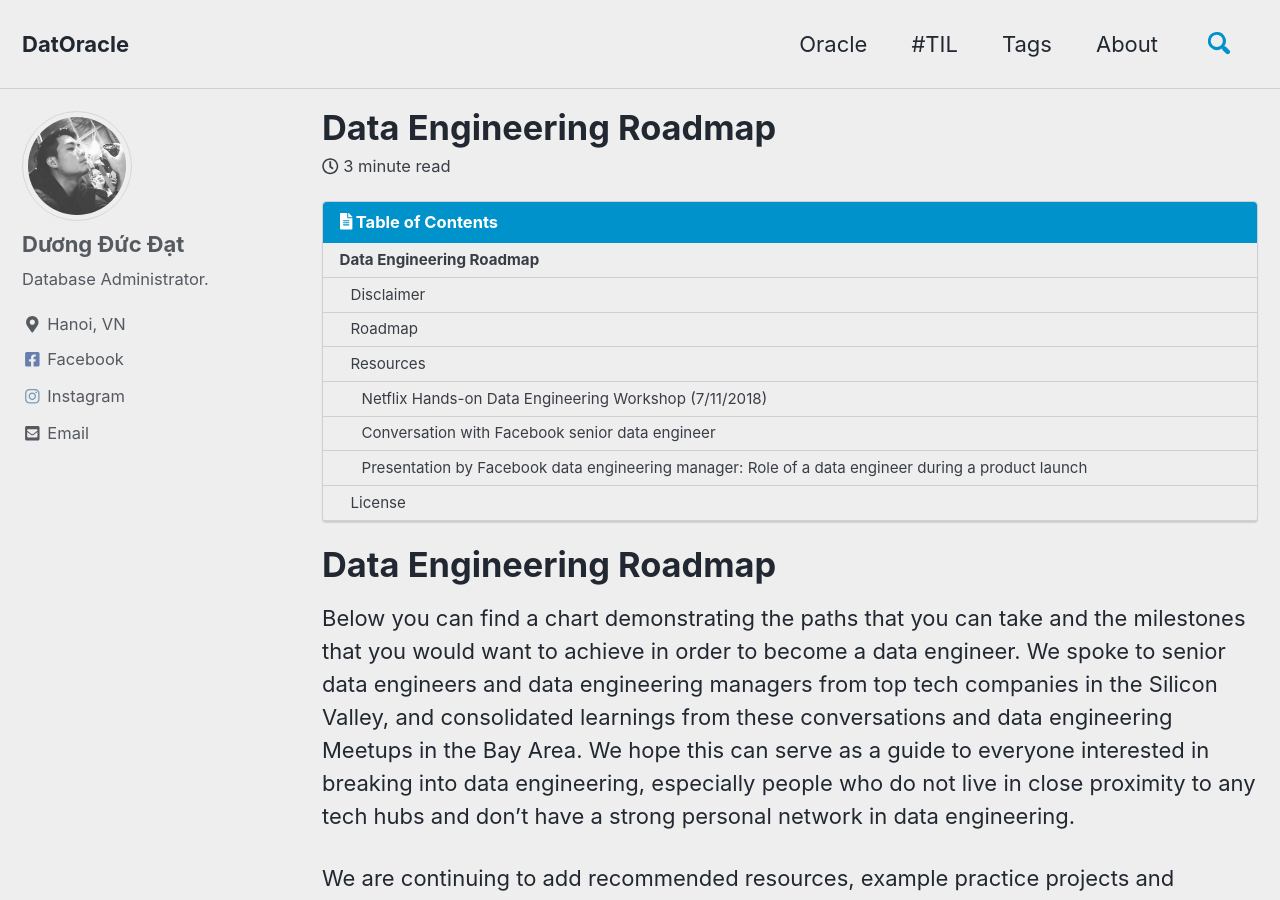
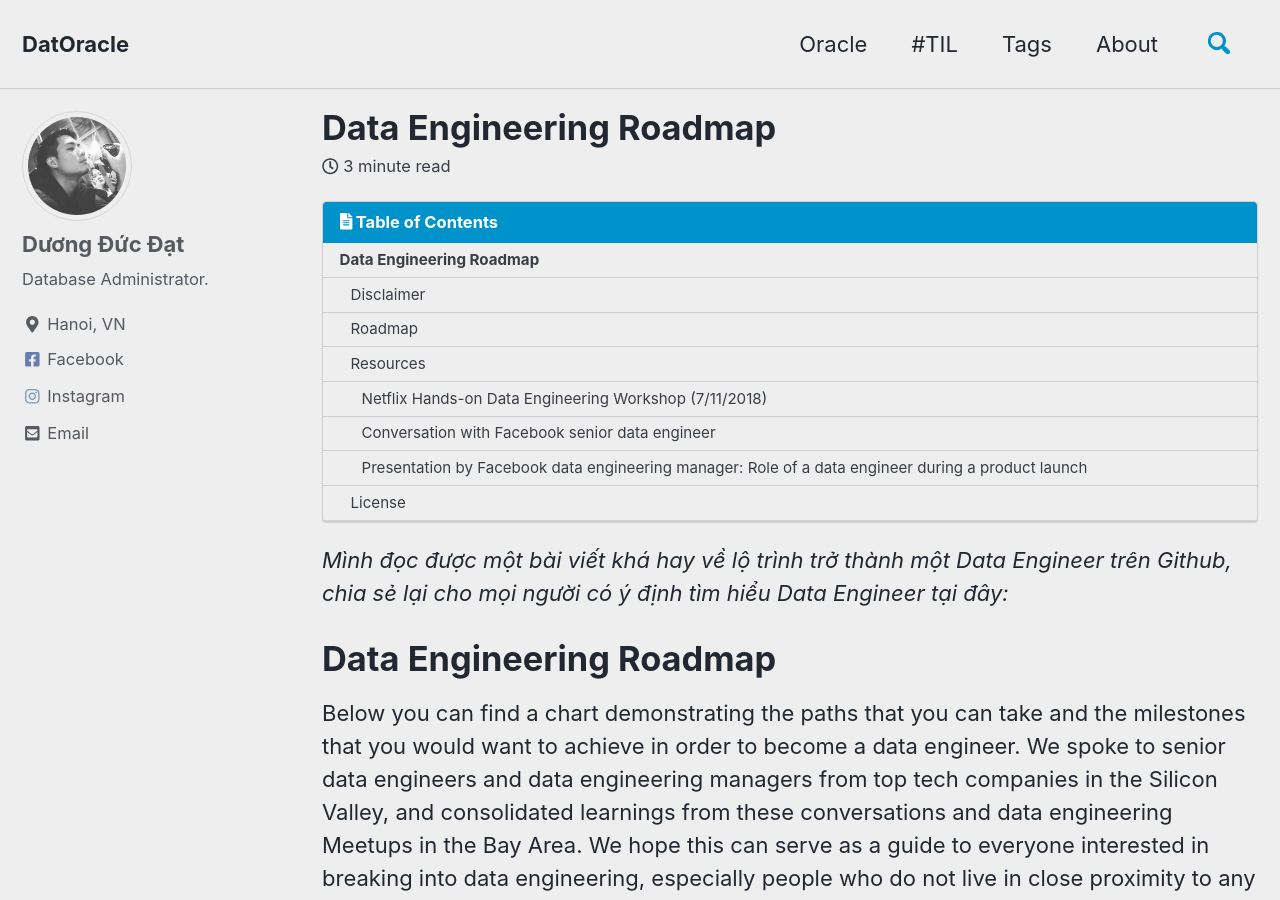
Before and after one commit to trumkma/datoracle.github.io, a Jekyll site: the page built from _posts/2019-04-10-data-engineering-roadmap.md, in a window 1280 px wide and 900 px high. Built offline with Jekyll 4.4.1, drawn with Linux system fonts in a browser that asks for light colours; cached includes are drawn as plain includes; nearby versions of some CDN libraries; comment, search, counter and statistics services are not loaded.

Commit message:
Update 2019-04-10-data-engineering-roadmap.md

```diff
--- a/_posts/2019-04-10-data-engineering-roadmap.md
+++ b/_posts/2019-04-10-data-engineering-roadmap.md
@@ -7,6 +7,8 @@ toc: true
 toc_label: "Table of Contents"
 toc_icon: "file-alt"
 ---
+
+_Mình đọc được một bài viết khá hay về lộ trình trở thành một Data Engineer trên Github, chia sẻ lại cho mọi người có ý định tìm hiểu Data Engineer tại đây:_
 
 # Data Engineering Roadmap
 
```
